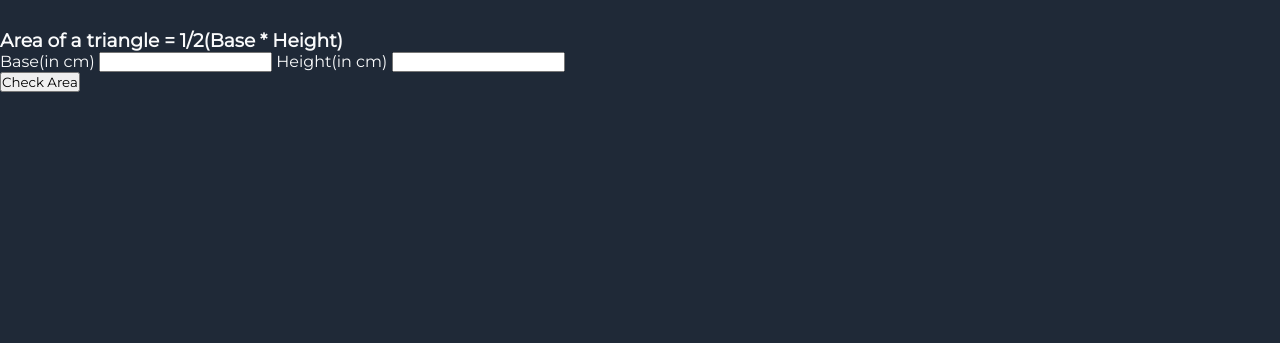
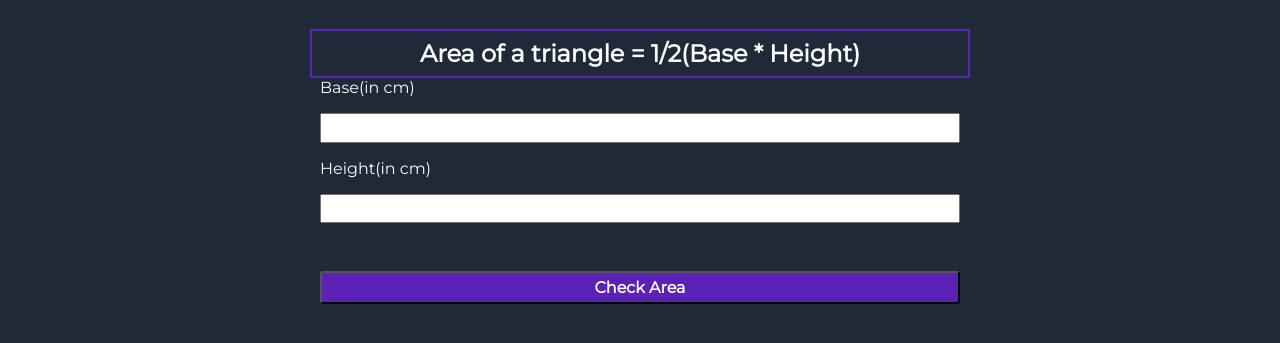
Before and after one commit to BISINIGISHIVANI/Mark-12-trianglePlay, a plain HTML site: page area.html in a window 1280 px wide. Shown: the part 141-484 px from the top of the page. Drawn offline with Linux system fonts and the light colour scheme.

Commit message:
area style added

```diff
--- a/area.html
+++ b/area.html
@@ -22,7 +22,7 @@
         </a>
     </nav>
     <h1 id="heading">Check Area Of a Triangle</h1>
-    <h3>Area of a triangle = 1/2(Base * Height)</h3>
+    <h2>Area of a triangle = 1/2(Base * Height)</h2>
     <div class="area-container">
         <lable>Base(in cm)</lable>
         <input type="number"class="area-side"/>
--- a/style.css
+++ b/style.css
@@ -24,13 +24,13 @@ nav{
     padding: 1.5rem;
     margin-bottom: 2rem;
 }
-.angle-container,.hypotenuse-container{
+.angle-container,.hypotenuse-container,.area-container{
     width:50%;
     margin:0 auto;
     display: flex;
     flex-direction: column;
 }
-.angle-input,.side-input{
+.angle-input,.side-input,.area-side{
     margin:1rem 0;
     padding: 0.3rem;
 }
@@ -51,7 +51,7 @@ nav{
 .gap{
     margin-bottom: 2rem;
 }
-#submit-btn,#hypotenuse-btn{
+#submit-btn,#hypotenuse-btn,#area-btn{
     width:50%;
 /* margin:0 auto; */
 padding: 0.3rem;
```
